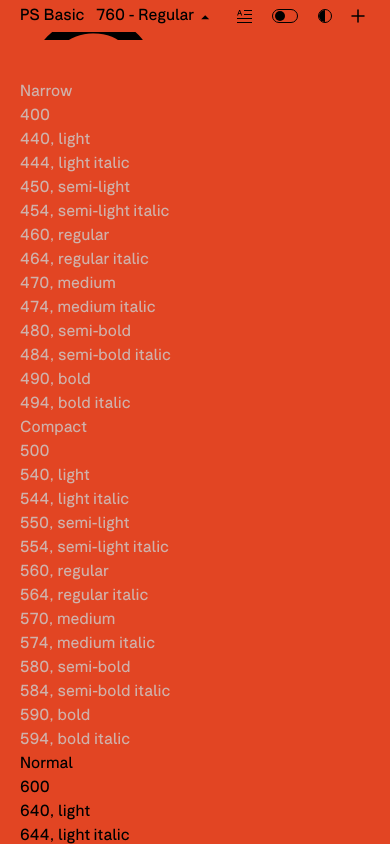
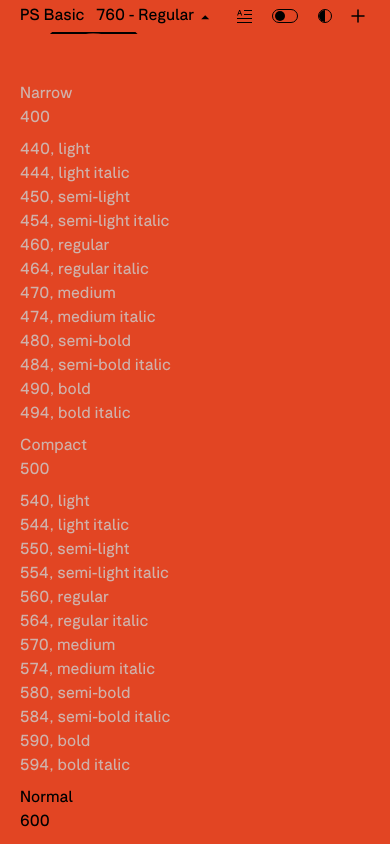
Before and after one commit to yano1978/ps-basic-font-tool, a React (Vite) app: page / in a window 390 px wide. Both pictures are taken after a click on the heading "760 - Regular". Shown: the top 844 px of the page. Built offline with nearby package versions, Linux system fonts and the light colour scheme.

Commit message:
FontSizeMenu responsiveness & colours OK

```diff
--- a/src/components/FontSizeMenu.jsx
+++ b/src/components/FontSizeMenu.jsx
@@ -414,172 +414,18 @@ const FontSizeMenu = ({ className = '', toggleWeight }) => {
       <summary className="absolute left-24 top-1 xl:top-[12.5px] cursor-pointer">
         {!text ? '760 - regular' : text}
       </summary>
-      {/* <div className="font-menu">
-        <div className="col pointer-events-none not-available">
-          <div className="flex flex-row relative">
-            <div className="w-1/4 absolute top-0.5">
-              <div>Narrow</div>
-              <div>400</div>
-            </div>
-            <div className="w-3/4 absolute left-[90px]">
-              <ul className="mt-1 [&_li]:cursor-pointer">
-                {narrowFonts.map((item) => (
-                  <li key={item.id}>
-                    <FontLink
-                      {...item}
-                      isActive={active === item.id}
-                      setLinkActive={setLinkActive}
-                    />
-                  </li>
-                ))}
-              </ul>
-            </div>
-          </div>
-        </div>
-        <div className="col pointer-events-none not-available">
-          <div className="grid grid-cols-3 gap-10">
-            <div>
-              <div>Compact</div>
-              <div>500</div>
-            </div>
-            <div className="col-span-2">
-              <ul className="mt-1">
-                {compactFonts.map((item) => (
-                  <li key={item.id}>
-                    <FontLink
-                      {...item}
-                      isActive={active === item.id}
-                      setLinkActive={setLinkActive}
-                    />
-                  </li>
-                ))}
-              </ul>
-            </div>
-          </div>
-        </div>
-        <div className="col">
-          <div className="grid grid-cols-3 gap-20">
-            <div>
-              <div>Normal</div>
-              <div>600</div>
-            </div>
-            <div className="col-span-2">
-              <ul className="mt-1 [&_li]:cursor-pointer">
-                {normalFonts.map((item) => (
-                  <li
-                    onClick={(e) => {
-                      toggleWeight(item.fontClass);
-                      changeValueAndCloseMenu({ text: item.fontFull });
-                      onToggle(e);
-                    }}
-                    key={item.id}
-                  >
-                    <FontLink
-                      {...item}
-                      isActive={active === item.id}
-                      setLinkActive={setLinkActive}
-                    />
-                  </li>
-                ))}
-              </ul>
-            </div>
-          </div>
-        </div>
-        <div className="col">
-          <div className="flex flex-row relative">
-            <div className="w-1/4 absolute top-0.5">
-              <div>Extended</div>
-              <div>700</div>
-            </div>
-            <div className="w-3/4 absolute left-[90px]">
-              <ul className="mt-1 [&_li]:cursor-pointer">
-                {extendedFonts.map((item) => (
-                  <li
-                    onClick={(e) => {
-                      toggleWeight(item.fontClass);
-                      changeValueAndCloseMenu({ text: item.fontFull });
-                      onToggle(e);
-                    }}
-                    key={item.id}
-                  >
-                    <FontLink
-                      {...item}
-                      isActive={active === item.id}
-                      setLinkActive={setLinkActive}
-                    />
-                  </li>
-                ))}
-              </ul>
-            </div>
-          </div>
-        </div>
-        <div className="col pointer-events-none not-available">
-          <div className="grid grid-cols-3 gap-20">
-            <div>
-              <div>Wide</div>
-              <div>800</div>
-            </div>
-            <div className="col-span-2">
-              <ul className="mt-1">
-                {wideFonts.map((item) => (
-                  <li
-                    onClick={(e) => {
-                      toggleWeight(item.fontClass);
-                      changeValueAndCloseMenu({ text: item.fontTitle });
-                      onToggle(e);
-                    }}
-                    key={item.id}
-                  >
-                    <FontLink
-                      {...item}
-                      isActive={active === item.id}
-                      setLinkActive={setLinkActive}
-                    />
-                  </li>
-                ))}
-              </ul>
-            </div>
-          </div>
-        </div>
-        <div className="col">
-          <div className="grid grid-cols-3 gap-20">
-            <div className="pointer-events-none not-available">
-              <div>Mono</div>
-              <div>900</div>
-            </div>
-            <div className="col-span-2 pointer-events-none not-available">
-              <ul className="mt-1">
-                {monoFonts.map((item) => (
-                  <li
-                    onClick={(e) => {
-                      toggleWeight(item.fontClass);
-                      changeValueAndCloseMenu({ text: item.fontTitle });
-                      onToggle(e);
-                    }}
-                    key={item.id}
-                  >
-                    <FontLink
-                      {...item}
-                      isActive={active === item.id}
-                      setLinkActive={setLinkActive}
-                    />
-                  </li>
-                ))}
-              </ul>
-            </div>
-          </div>
-        </div>
-      </div> */}
-      <div className="z-10 absolute min-h-[750px] h-[100vh] -top-2 left-0 my-[3rem] py-[2.5rem] px-[1.25rem] bg-red w-full">
+      <div
+        className={`font-content ${className} z-10 absolute min-h-[750px] h-[100vh] -top-3.5 left-0 my-[3rem] py-[2.5rem] px-[1.25rem] w-full`}
+      >
         <div className="max-w-[1200px]">
           <div className="flex flex-col md:flex-row flex-wrap">
             <div className="w-full md:w-[33.333%] not-available pointer-events-none">
               <div className="flex w-full flex-col md:flex-row">
-                <div className="md:mr-10">
+                <div className="md:mr-10 mt-2 md:mt-0 min-w-full md:min-w-[75px]">
                   <div>Narrow</div>
                   <div>400</div>
                 </div>
-                <div>
+                <div className="mt-2 md:mt-0">
                   <ul className="[&_li]:cursor-pointer">
                     {narrowFonts.map((item) => (
                       <li key={item.id}>
@@ -596,11 +442,11 @@ const FontSizeMenu = ({ className = '', toggleWeight }) => {
             </div>
             <div className="w-full md:w-[33.333%] not-available pointer-events-none">
               <div className="flex w-full flex-col md:flex-row">
-                <div className="md:mr-10">
+                <div className="md:mr-10 mt-2 md:mt-0 min-w-full md:min-w-[75px]">
                   <div>Compact</div>
                   <div>500</div>
                 </div>
-                <div>
+                <div className="mt-2 md:mt-0">
                   <ul>
                     {compactFonts.map((item) => (
                       <li key={item.id}>
@@ -617,11 +463,11 @@ const FontSizeMenu = ({ className = '', toggleWeight }) => {
             </div>
             <div className="w-full md:w-[33.333%]">
               <div className="flex w-full flex-col md:flex-row">
-                <div className="md:mr-10">
+                <div className="md:mr-10 mt-2 md:mt-0 min-w-full md:min-w-[75px]">
                   <div>Normal</div>
                   <div>600</div>
                 </div>
-                <div>
+                <div className="mt-2 md:mt-0">
                   <ul className="[&_li]:cursor-pointer">
                     {normalFonts.map((item) => (
                       <li
@@ -647,11 +493,11 @@ const FontSizeMenu = ({ className = '', toggleWeight }) => {
           <div className="flex flex-col md:flex-row flex-wrap mt-0 md:mt-10">
             <div className="w-full md:w-[33.333%]">
               <div className="flex w-full flex-col md:flex-row">
-                <div className="md:mr-10">
+                <div className="md:mr-10 mt-2 md:mt-0 min-w-full md:min-w-[75px]">
                   <div>Extended</div>
                   <div>700</div>
                 </div>
-                <div>
+                <div className="mt-2 md:mt-0">
                   <ul className="[&_li]:cursor-pointer">
                     {extendedFonts.map((item) => (
                       <li
@@ -675,11 +521,11 @@ const FontSizeMenu = ({ className = '', toggleWeight }) => {
             </div>
             <div className="w-full md:w-[33.333%] not-available pointer-events-none">
               <div className="flex w-full flex-col md:flex-row">
-                <div className="md:mr-10">
+                <div className="md:mr-10 mt-2 md:mt-0 min-w-full md:min-w-[75px]">
                   <div>Wide</div>
                   <div>800</div>
                 </div>
-                <div>
+                <div className="mt-2 md:mt-0">
                   <ul>
                     {wideFonts.map((item) => (
                       <li
@@ -703,11 +549,11 @@ const FontSizeMenu = ({ className = '', toggleWeight }) => {
             </div>
             <div className="w-full md:w-[33.333%] not-available pointer-events-none">
               <div className="flex w-full flex-col md:flex-row">
-                <div className="md:mr-10">
+                <div className="md:mr-10 mt-2 md:mt-0 min-w-full md:min-w-[75px]">
                   <div>Mono</div>
                   <div>900</div>
                 </div>
-                <div>
+                <div className="mt-2 md:mt-0">
                   <ul>
                     {monoFonts.map((item) => (
                       <li
--- a/src/index.css
+++ b/src/index.css
@@ -206,6 +206,12 @@ html {
 }
 
 body {
+  height: 100vh;
+  width: 100vw;
+  touch-action: none;
+  -webkit-overflow-scrolling: none;
+  overflow: hidden;
+  overscroll-behavior: none;
   font-size: 16px;
   -webkit-font-smoothing: antialiased;
   -moz-osx-font-smoothing: grayscale;
@@ -479,6 +485,39 @@ body {
   }
 
   details[open] {
+    .font-content {
+      background-color: #e24523;
+      overflow-y: scroll;
+      &.red-black,
+      &.red-white {
+        background-color: #e24523;
+      }
+      &.white-black,
+      &.white-red {
+        background-color: #fff;
+      }
+      &.black-white,
+      &.black-red {
+        background-color: #000;
+      }
+      &.grey-black,
+      &.grey-white {
+        background-color: #4b4e54;
+      }
+      &.black-white,
+      &.grey-white,
+      &.red-white {
+        .active {
+          border-bottom: 2px solid #fff;
+        }
+      }
+      &.white-red,
+      &.black-red {
+        .active {
+          border-bottom: 2px solid #e24523;
+        }
+      }
+    }
     > summary:before {
       transform: rotate(270deg);
       -webkit-transform: rotate(270deg);
@@ -486,32 +525,6 @@ body {
       -ms-transform: rotate(270deg);
       -o-transform: rotate(270deg);
     }
-    /* .font-menu {
-      z-index: 2;
-      min-height: 750px;
-      display: flex;
-      flex-wrap: wrap;
-      position: absolute;
-      width: 100%;
-      height: 100vh;
-      top: -10px;
-      left: 0;
-      margin: 3rem 0;
-      padding: 2.5rem 1.25rem;
-      background: #e24523;
-      color: #000;
-      .col {
-        width: 33.3333%;
-        &.not-available {
-          color: #cccccc;
-          opacity: 0.8;
-        }
-        .not-available {
-          color: #cccccc;
-          opacity: 0.8;
-        }
-      }
-    } */
     .not-available {
       color: #cccccc;
       opacity: 0.8;
```
